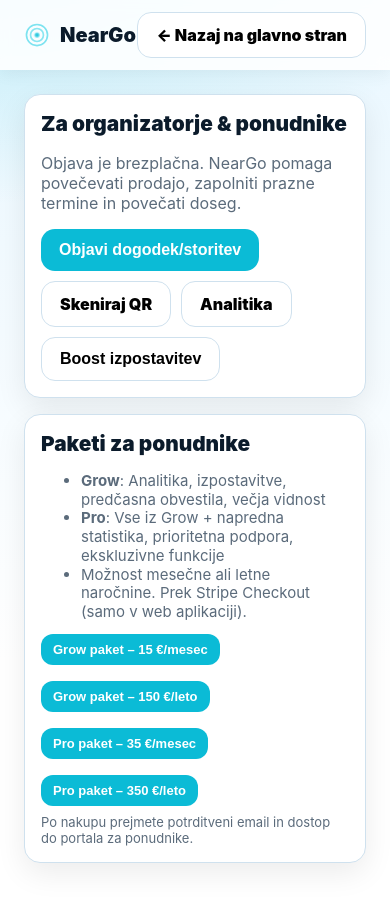
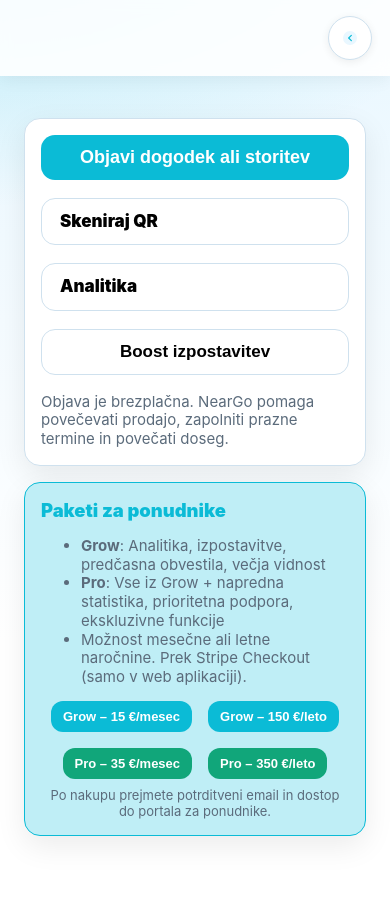
Before and after one commit to anaprivatmail-cyber/neargo, a website: page organizers.html in a window 390 px wide. Drawn offline with Linux system fonts and the light colour scheme.

Commit message:
Prenova organizers.html: mobilni izgled, sodoben header z ikono nazaj, izboljšane barve in gumbi

```diff
--- a/organizers.html
+++ b/organizers.html
@@ -110,48 +110,43 @@
 </head>
 <body>
   <header>
-    <div class="nav">
-      <div class="brand" aria-label="NearGo">
-        <svg viewBox="0 0 32 32" aria-hidden="true">
-          <defs><radialGradient id="g1" cx="50%" cy="50%"><stop offset="0%" stop-color="#0bbbd6"/><stop offset="100%" stop-color="#7de3f0"/></radialGradient></defs>
-          <circle cx="16" cy="16" r="13" class="ring" fill="none" stroke="url(#g1)" stroke-width="2"/>
-          <circle cx="16" cy="16" r="8" class="ring" fill="none" stroke="url(#g1)" stroke-width="2" opacity=".9"/>
-          <circle cx="16" cy="16" r="3.2" class="dot pulse" fill="url(#g1)"/>
+    <div class="nav" style="justify-content:flex-end; padding:16px 18px;">
+      <a class="btn link" href="/" style="padding:10px 14px; display:flex; align-items:center; justify-content:center; width:44px; height:44px; border-radius:50%; background:var(--card); box-shadow:0 2px 8px rgba(0,0,0,.07);">
+        <svg width="26" height="26" viewBox="0 0 26 26" fill="none" xmlns="http://www.w3.org/2000/svg" aria-label="Nazaj">
+          <circle cx="13" cy="13" r="13" fill="#e9f7ff"/>
+          <path d="M15.5 8L10.5 13L15.5 18" stroke="#0bbbd6" stroke-width="2.2" stroke-linecap="round" stroke-linejoin="round"/>
         </svg>
-        NearGo
-      </div>
-      <a class="btn link" href="/">← Nazaj na glavno stran</a>
+      </a>
     </div>
   </header>
 
   <main>
     <!-- HUB za organizatorje -->
-    <section class="card">
-      <div class="title">Za organizatorje & ponudnike</div>
-      <p class="muted">Objava je brezplačna. NearGo pomaga povečevati prodajo, zapolniti prazne termine in povečati doseg.</p>
-      <div style="display:flex; gap:10px; flex-wrap:wrap; margin-top:16px">
-        <button class="btn" id="hubPublish">Objavi dogodek/storitev</button>
-        <a class="btn link" href="/scan.html">Skeniraj QR</a>
-        <a class="btn link" href="/org-stats.html">Analitika</a>
-        <button class="btn link" id="hubBoost">Boost izpostavitev</button>
+    <section class="card" style="margin-top:18px;">
+      <div style="display:flex; flex-direction:column; gap:18px; align-items:stretch;">
+        <button class="btn" id="hubPublish" style="font-size:18px;">Objavi dogodek ali storitev</button>
+        <a class="btn link" href="/scan.html" style="font-size:17px;">Skeniraj QR</a>
+        <a class="btn link" href="/org-stats.html" style="font-size:17px;">Analitika</a>
+        <button class="btn link" id="hubBoost" style="font-size:17px;">Boost izpostavitev</button>
       </div>
+      <div class="muted" style="margin-top:18px; font-size:15px;">Objava je brezplačna. NearGo pomaga povečevati prodajo, zapolniti prazne termine in povečati doseg.</div>
     </section>
 
       <!-- PAKETI ZA PONUDNIKE -->
-      <section class="card" id="providerPlans">
-        <div class="title">Paketi za ponudnike</div>
-        <ul style="margin-bottom:12px; font-size:15px; color:var(--muted)">
+      <section class="card" id="providerPlans" style="background:var(--focus); border:1.5px solid var(--primary);">
+        <div class="title" style="font-size:1.15rem; color:var(--primary);">Paketi za ponudnike</div>
+        <ul style="margin-bottom:14px; font-size:15px; color:var(--muted);">
           <li><b>Grow</b>: Analitika, izpostavitve, predčasna obvestila, večja vidnost</li>
           <li><b>Pro</b>: Vse iz Grow + napredna statistika, prioritetna podpora, ekskluzivne funkcije</li>
           <li>Možnost mesečne ali letne naročnine. Prek Stripe Checkout (samo v web aplikaciji).</li>
         </ul>
-        <div id="providerPlanButtons" style="display:flex; gap:16px; flex-wrap:wrap; margin-bottom:8px">
-          <button class="btn mini" id="buyGrowMonthly">Grow paket – 15 €/mesec</button>
-          <button class="btn mini" id="buyGrowYearly">Grow paket – 150 €/leto</button>
-          <button class="btn mini" id="buyProMonthly">Pro paket – 35 €/mesec</button>
-          <button class="btn mini" id="buyProYearly">Pro paket – 350 €/leto</button>
+        <div id="providerPlanButtons" style="display:flex; gap:16px; flex-wrap:wrap; margin-bottom:8px; justify-content:center;">
+          <button class="btn mini" id="buyGrowMonthly" style="background:var(--primary);color:#fff;">Grow – 15 €/mesec</button>
+          <button class="btn mini" id="buyGrowYearly" style="background:var(--primary);color:#fff;">Grow – 150 €/leto</button>
+          <button class="btn mini" id="buyProMonthly" style="background:#11a67a;color:#fff;">Pro – 35 €/mesec</button>
+          <button class="btn mini" id="buyProYearly" style="background:#11a67a;color:#fff;">Pro – 350 €/leto</button>
         </div>
-        <div class="muted" id="providerPlanInfo" style="font-size:13px; margin-top:8px">Po nakupu prejmete potrditveni email in dostop do portala za ponudnike.</div>
+        <div class="muted" id="providerPlanInfo" style="font-size:13px; margin-top:8px; text-align:center;">Po nakupu prejmete potrditveni email in dostop do portala za ponudnike.</div>
       </section>
 
     <!-- OBRAZEC ZA OBJAVO - prikaže se na klik -->
```
